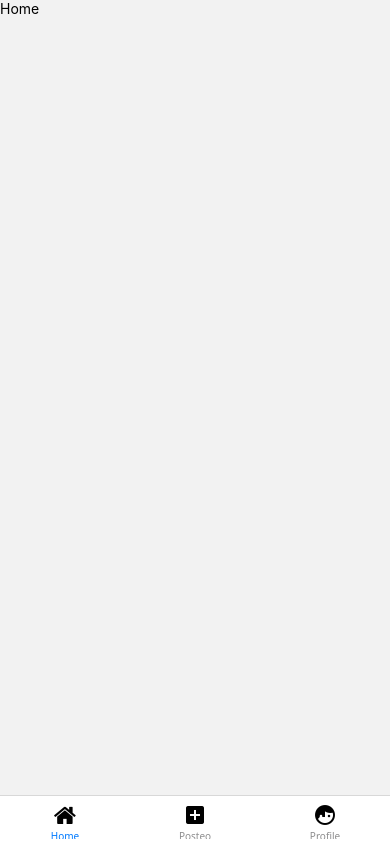
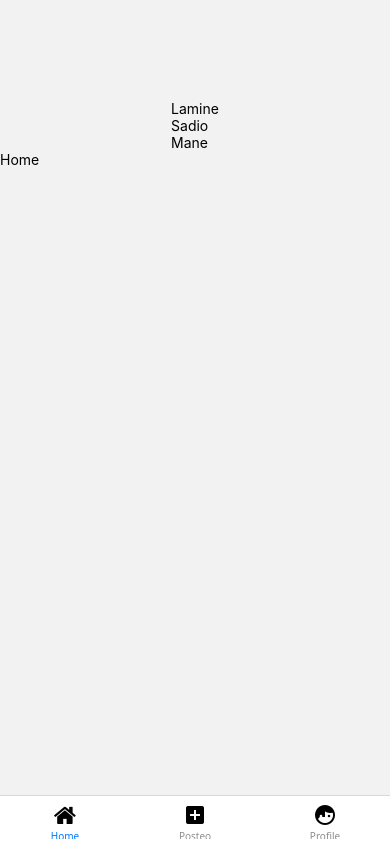
Before and after one commit to lautaropoggi/PI_Prog3_Grupo10_RN, a React Native app: screen /Home in a window 390 px wide. Built offline with nearby package versions, Linux system fonts and the light colour scheme; no server answers.

Commit message:
FlatListPost funciona hardcodeado

```diff
--- /dev/null
+++ b/src/components/Post.js
@@ -0,0 +1,28 @@
+import { Text, View } from 'react-native'
+import React, { Component } from 'react'
+import { FlatList } from 'react-native-web'
+
+
+
+export default class Post extends Component {
+  render() {
+    return (
+      <View style = {styles.flatlist}>
+      <FlatList
+      data={[{nombre: "Lamine", id: 1}, {nombre: "Sadio", id: 2}, {nombre: "Mane", id: 3}]}
+      keyExtractor={item => item.id.toString()}
+      renderItem={({item}) => <Text>{item.nombre}</Text>}
+     />
+      </View>
+    )
+  }
+}
+const styles = {
+  flatlist: {
+  width: '100%',
+  flex: 1,
+  alignItems: 'center',
+  justifyContent: 'center',
+  marginTop: 100,
+  }
+}
--- a/src/screens/Home.js
+++ b/src/screens/Home.js
@@ -1,11 +1,13 @@
 import { Text, View } from 'react-native'
 import React, { Component } from 'react'
+import Post from '../components/Post'
 
 
 export default class Home extends Component {
   render() {
     return (
       <View>
+<Post/>
         <Text>Home</Text>
       </View>
     )
```
